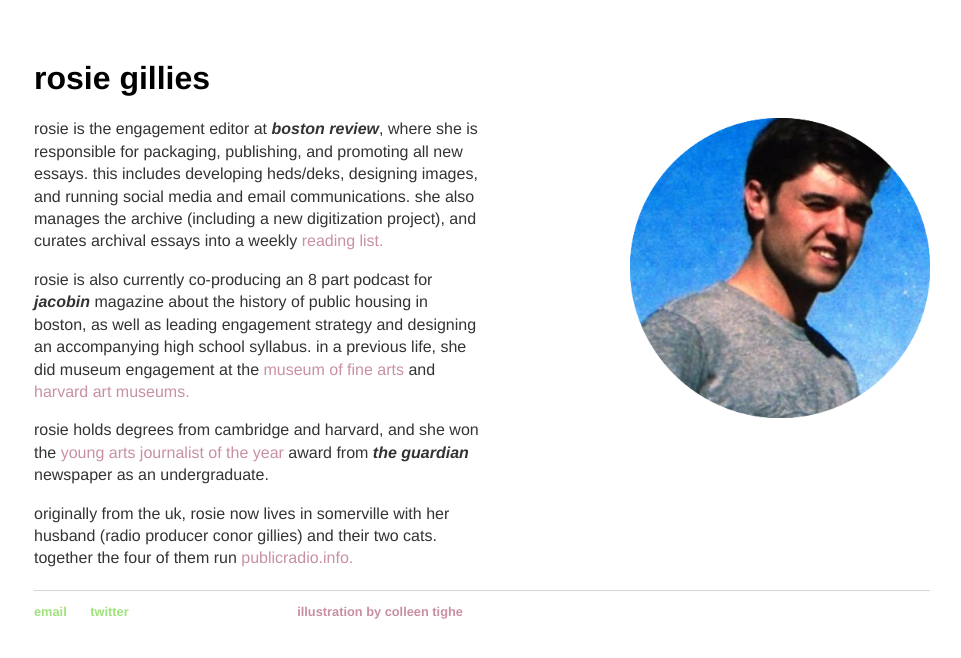
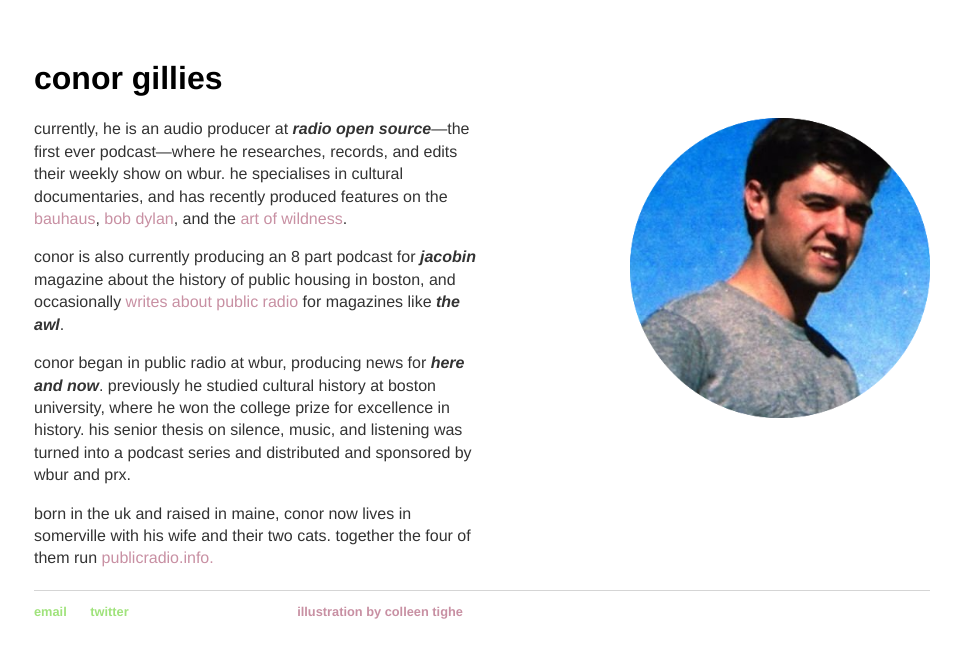
Before and after one commit to huihuiandilly/huihuiandilly.github.io, a Jekyll site: the page built from index.html, in a window 1280 px wide. Shown: the top 658 px of the page, without its empty margins (86-1047 px from the left). Built offline with Jekyll 4.4.1, drawn with Linux system fonts in a browser that asks for light colours.

Commit message:
Update index.html

```diff
--- a/index.html
+++ b/index.html
@@ -3,10 +3,10 @@ layout: default
 title: conor gillies
 ---
 <div class="blurb">
-	<h1>rosie gillies</h1>
+	<h1>conor gillies</h1>
 	<body> <img alt="" src="o7oB1jST.png" style="width: 300px; float: right;"/></body>
-	<p>rosie is the engagement editor at <i><b>boston review</b></i>, where she is responsible for packaging, publishing, and promoting all new essays. this includes developing heds/deks, designing images, and running social media and email communications. she also manages the archive (including a new digitization project), and curates archival essays into a weekly <a href="http://bostonreview.net/author/rosie-gillies" target="_blank">reading list.</a></p>
-<p>rosie is also currently co-producing an 8 part podcast for <b><i>jacobin</i></b> magazine about the history of public housing in boston, as well as leading engagement strategy and designing an accompanying high school syllabus. in a previous life, she did museum engagement at the <a href="https://www.metrowestdailynews.com/news/20170129/fantastical-creatures-art-program-in-southborough" target="_blank">museum of fine arts</a> and <a href="https://news.harvard.edu/gazette/story/2016/04/the-link-between-art-and-history/" target="blank">harvard art museums.</a></p>
-	<p> rosie holds degrees from cambridge and harvard, and she won the <a href=" https://scrible.com/s/6bP6Q" target="_blank">young arts journalist of the year</a> award from <i><b>the guardian</b></i> newspaper as an undergraduate.</p>
-	<p>originally from the uk, rosie now lives in somerville with her husband (radio producer conor gillies) and their two cats. together the four of them run <a href="http://www.publicradio.info" target="_blank">publicradio.info.</a></p>
+	<p>currently, he is an audio producer at <i><b>radio open source</b></i>—the first ever podcast—where he researches, records, and edits their weekly show on wbur. he specialises in cultural documentaries, and has recently produced features on the <a href="http://radioopensource.org/the-bauhaus-in-your-house/" target="_blank">bauhaus</a>, <a href="http://radioopensource.org/bob-dylan-poet/" target="_blank">bob dylan</a>, and the <a href="http://radioopensource.org/the-art-of-wildness/" target="_blank">art of wildness</a>.</p>
+<p>conor is also currently producing an 8 part podcast for <b><i>jacobin</i></b> magazine about the history of public housing in boston, and occasionally <a href="https://www.theawl.com/2015/05/podcasting-and-the-selling-of-public-radio/" target="_blank">writes about public radio</a> for magazines like <b><i>the awl</i></b>.</a></p>
+	<p>conor began in public radio at wbur, producing news for <i><b>here and now</b></i>. previously he studied cultural history at boston university, where he won the college prize for excellence in history. his senior thesis on silence, music, and listening was turned into a podcast series and distributed and sponsored by wbur and prx. </p>
+	<p>born in the uk and raised in maine, conor now lives in somerville with his wife and their two cats. together the four of them run <a href="http://www.publicradio.info" target="_blank">publicradio.info.</a></p>
 </div><!-- /.blurb -->
```
